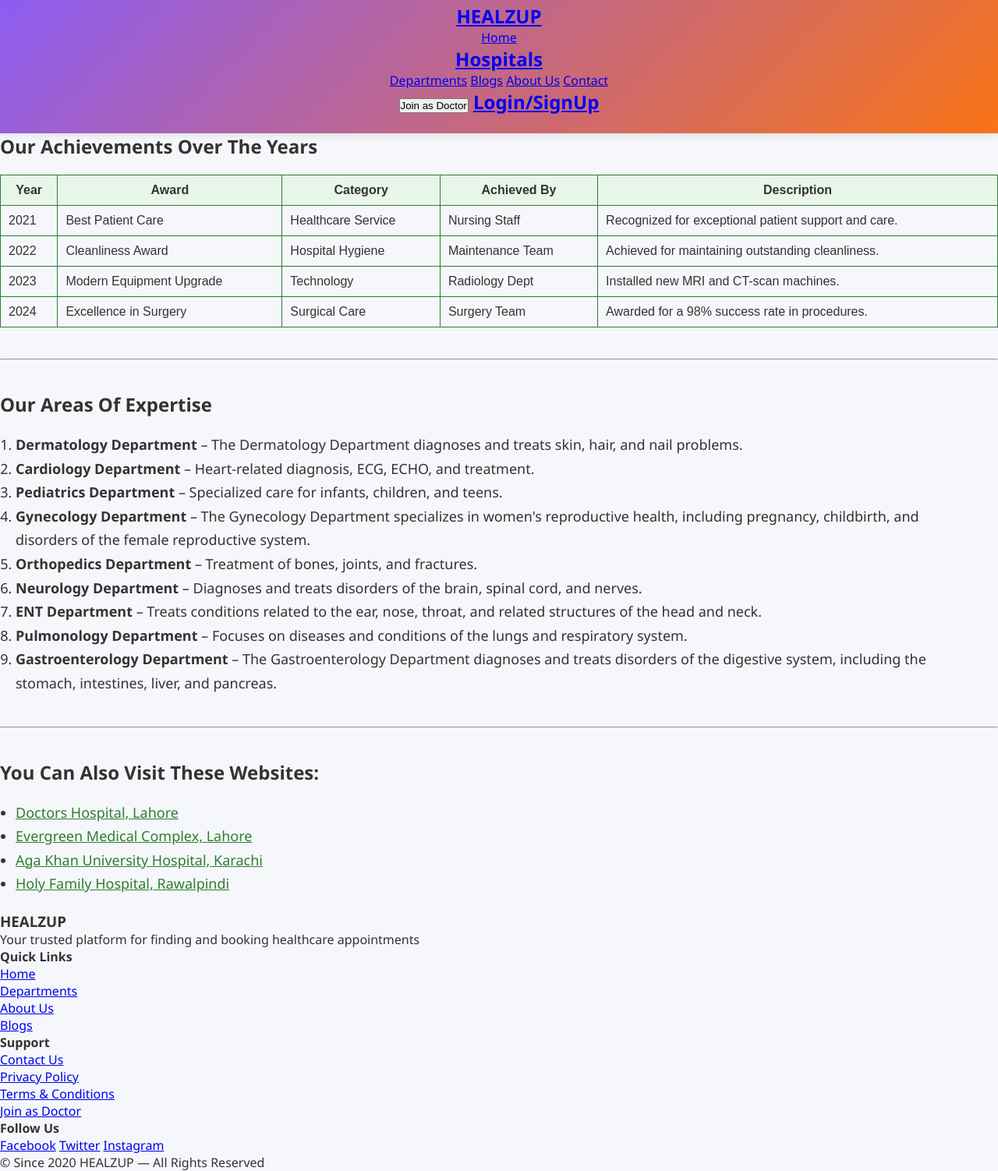
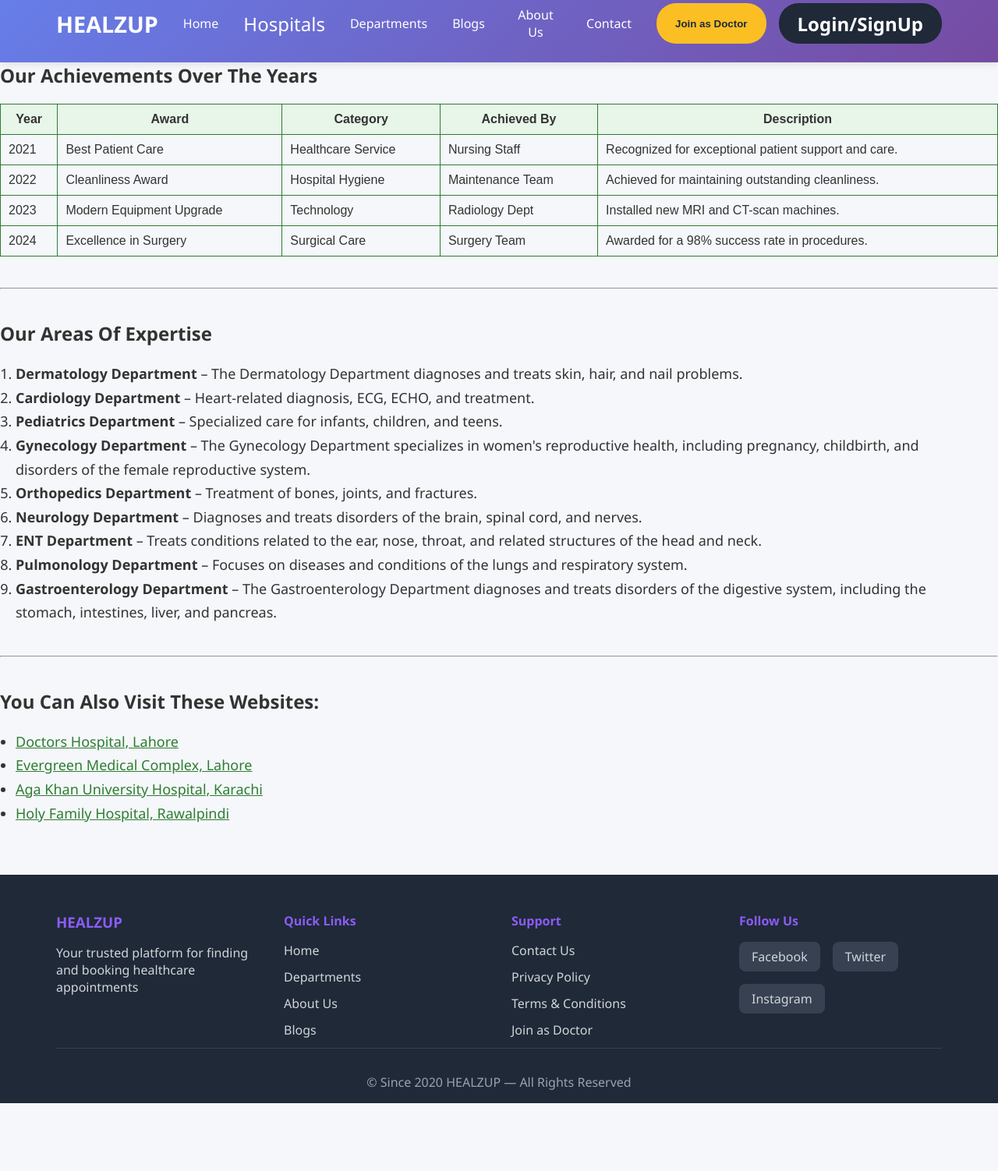
Before and after one commit to immojassim20/HealZup-Online-Doctor-Consultation, a plain HTML site: page about.html in a window 1280 px wide. Shown: the part 20-1522 px from the top of the page at 78% size. After the commit the page ends 1435 px from the top, so only its background shows below. Drawn offline with Linux system fonts and the light colour scheme.

Commit message:
Update style.css

```diff
--- a/style.css
+++ b/style.css
@@ -47,3 +47,36 @@ header{background:linear-gradient(135deg,#8B5CF6 0%,#F97316 100%);color:white;pa
   .departments-container{grid-template-columns:1fr;}
   .doctors-container{grid-template-columns:1fr;}
 }
+/* Navigation Bar */
+header{background:linear-gradient(135deg,#667eea 0%,#764ba2 100%);position:sticky;top:0;z-index:1000;}
+.header-content{max-width:1200px;margin:0 auto;padding:0 2rem;}
+.nav-row{display:flex;justify-content:space-between;align-items:center;gap:2rem;}
+.logo a{color:white;font-size:1.8rem;font-weight:bold;text-decoration:none;}
+.main-nav{display:flex;gap:2rem;align-items:center;flex:1;justify-content:center;}
+.nav-link{color:white;text-decoration:none;font-weight:500;transition:opacity 0.3s;}
+.nav-link:hover{opacity:0.8;}
+.nav-dropdown{position:relative;}
+.nav-dropdown:hover .dropdown-menu{display:block;}
+.dropdown-menu{display:none;position:absolute;top:100%;left:0;background:white;box-shadow:0 4px 12px rgba(0,0,0,0.15);border-radius:8px;min-width:250px;padding:0.5rem 0;margin-top:0.5rem;}
+.dropdown-menu a{display:block;padding:0.75rem 1.5rem;color:#333;text-decoration:none;}
+.dropdown-menu a:hover{background:#f5f5f5;color:#8B5CF6;}
+.nav-actions{display:flex;gap:1rem;}
+.btn{padding:0.6rem 1.5rem;border:none;border-radius:25px;font-weight:600;cursor:pointer;text-decoration:none;display:inline-block;transition:transform 0.2s;}
+.btn:hover{transform:translateY(-2px);}
+.doctor-join{background:#fbbf24;color:#1f2937;}
+.login{background:#1f2937;color:white;}
+
+/* Footer */
+.site-footer{background:#1f2937;color:white;padding:3rem 0 1rem;margin-top:4rem;}
+.site-footer .container{max-width:1200px;margin:0 auto;padding:0 2rem;}
+.footer-content{display:grid;grid-template-columns:repeat(auto-fit,minmax(250px,1fr));gap:2rem;}
+.footer-section h3,.footer-section h4{color:#8B5CF6;margin-bottom:1rem;}
+.footer-section p{color:#d1d5db;}
+.footer-links{list-style:none;padding:0;}
+.footer-links li{margin-bottom:0.75rem;}
+.footer-links a{color:#d1d5db;text-decoration:none;}
+.footer-links a:hover{color:white;}
+.social-links{display:flex;gap:1rem;flex-wrap:wrap;}
+.social-icon{color:#d1d5db;text-decoration:none;padding:0.5rem 1rem;background:#374151;border-radius:8px;transition:all 0.3s;}
+.social-icon:hover{background:#8B5CF6;color:white;}
+.footer-bottom{text-align:center;padding-top:2rem;border-top:1px solid #374151;color:#9ca3af;}
```
